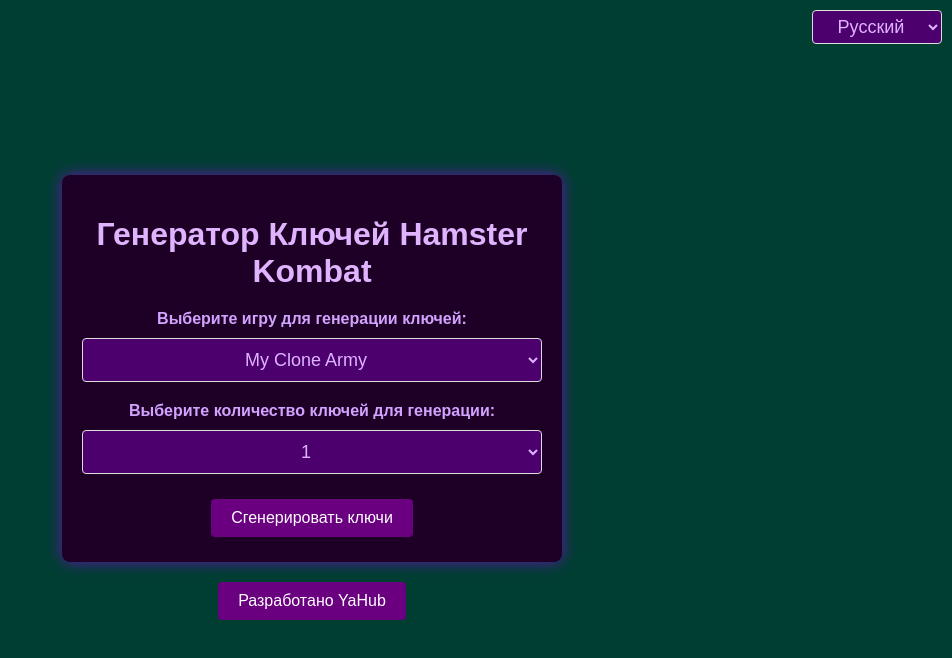
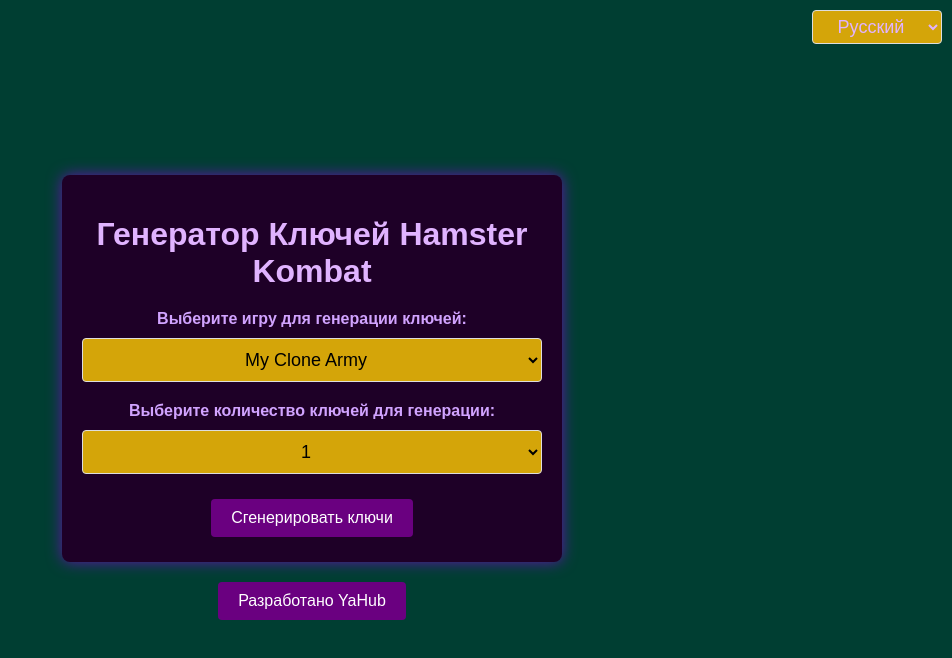
Before and after one commit to Bionik9013/hamster, a plain HTML site: page index.html in a window 1280 px wide. Shown: the whole page, without its empty margins (328-1280 px from the left). Drawn offline with Linux system fonts and the light colour scheme.

Commit message:
Update styles.css

```diff
--- a/styles.css
+++ b/styles.css
@@ -54,8 +54,8 @@ select {
     margin-bottom: 20px;
     border: 1px solid #ddd;
     border-radius: 4px;
-    background-color: #4b006e;
-    color: #e0b3ff;
+    background-color: #d4a509;
+    color: #000000;
     text-align-last: center;
     font-size: large;
 }
@@ -210,7 +210,7 @@ select option {
 }
 
 #languageSelect {
-    background-color: #4b006e;
+    background-color: #d4a509;
     color: #e0b3ff;
     border: 1px solid #ddd;
     border-radius: 4px;
```
